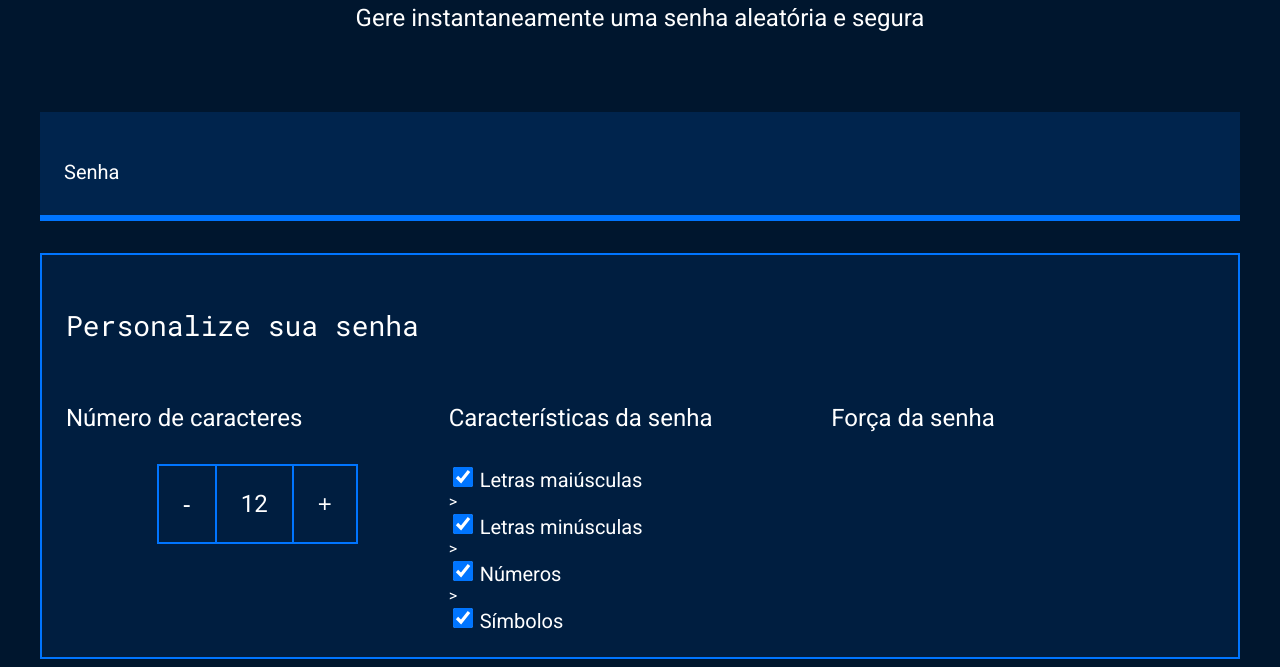
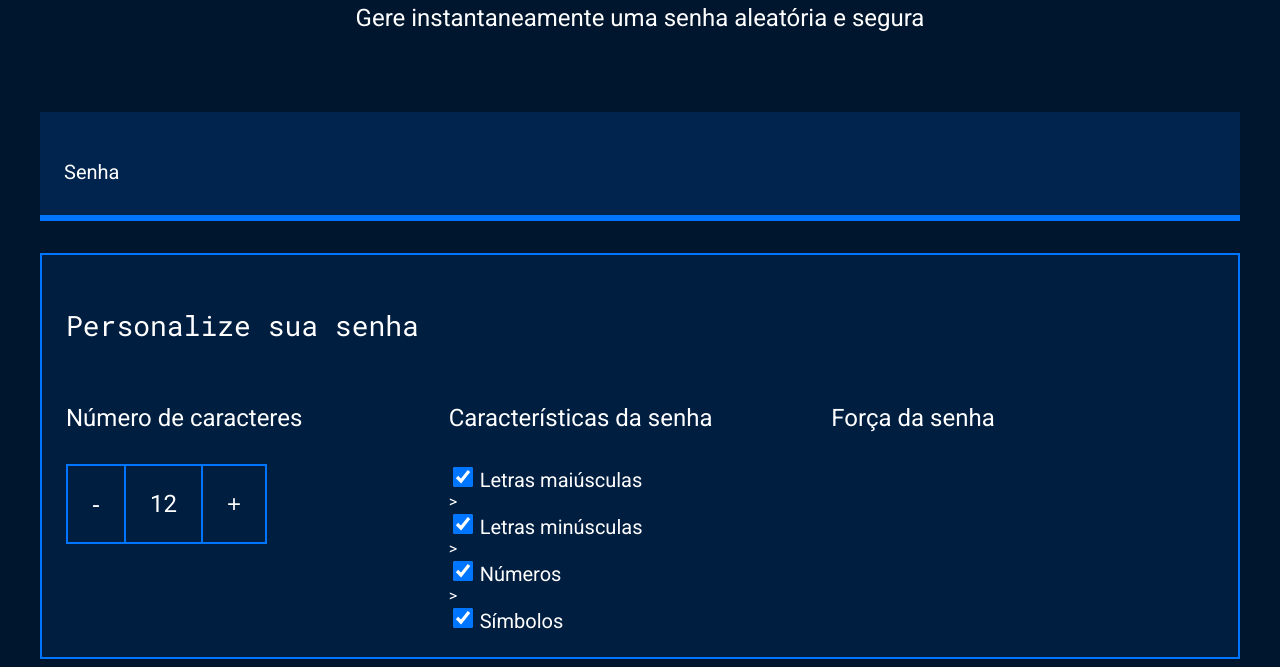
Before and after one commit to DANERICOM/terceiro-repositorio2, a plain HTML site: page index.html in a window 1280 px wide. Shown: the part 214-881 px from the top of the page. Drawn offline with Linux system fonts and the light colour scheme.

Commit message:
alteração para teste

```diff
--- a/style.css
+++ b/style.css
@@ -87,7 +87,7 @@ body{
 
 .parametro-senha-botoes {
     display: flex;
-    justify-content: center;
+    justify-content: left;/*center*/
 }
 
 .parametro-senha__botao{
```
